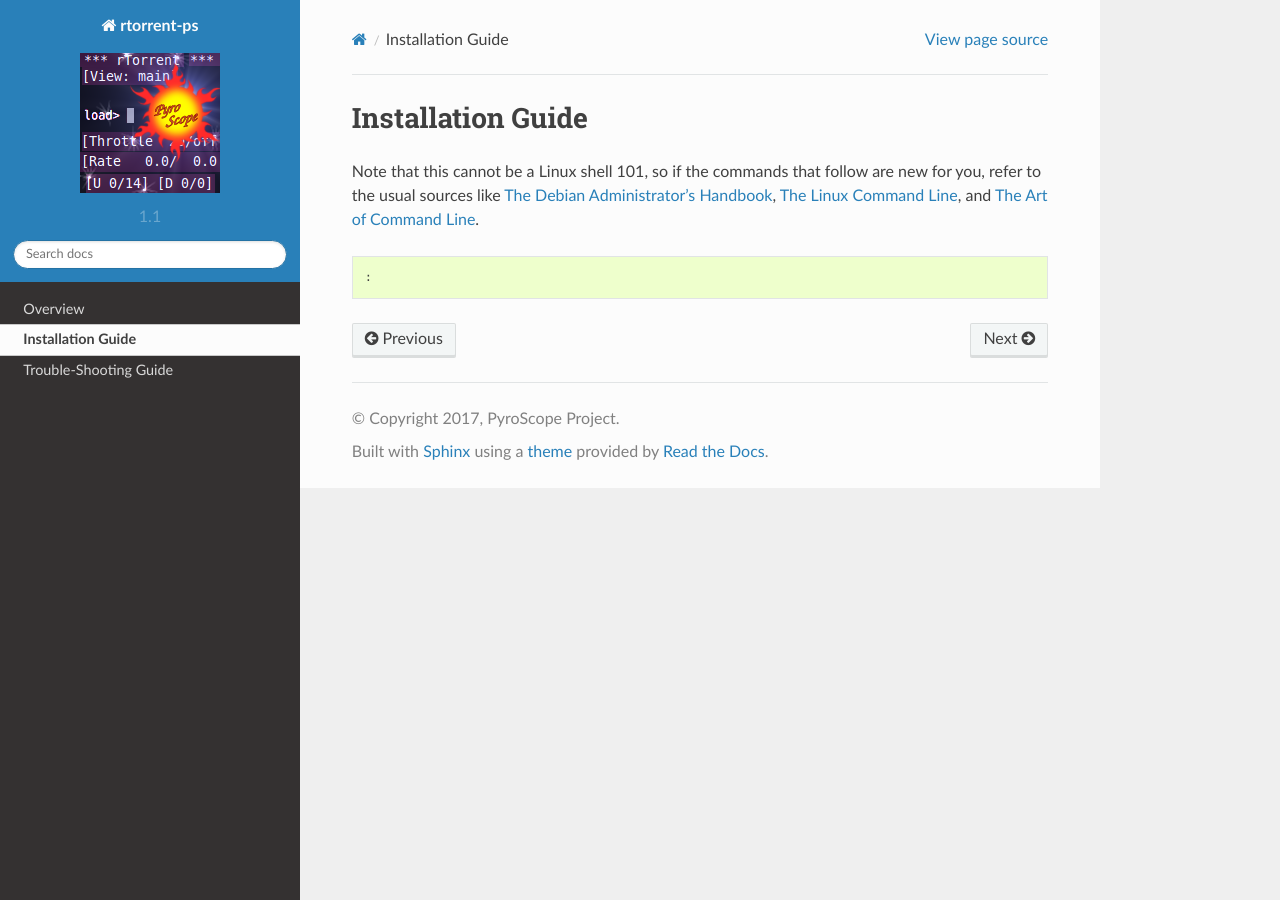
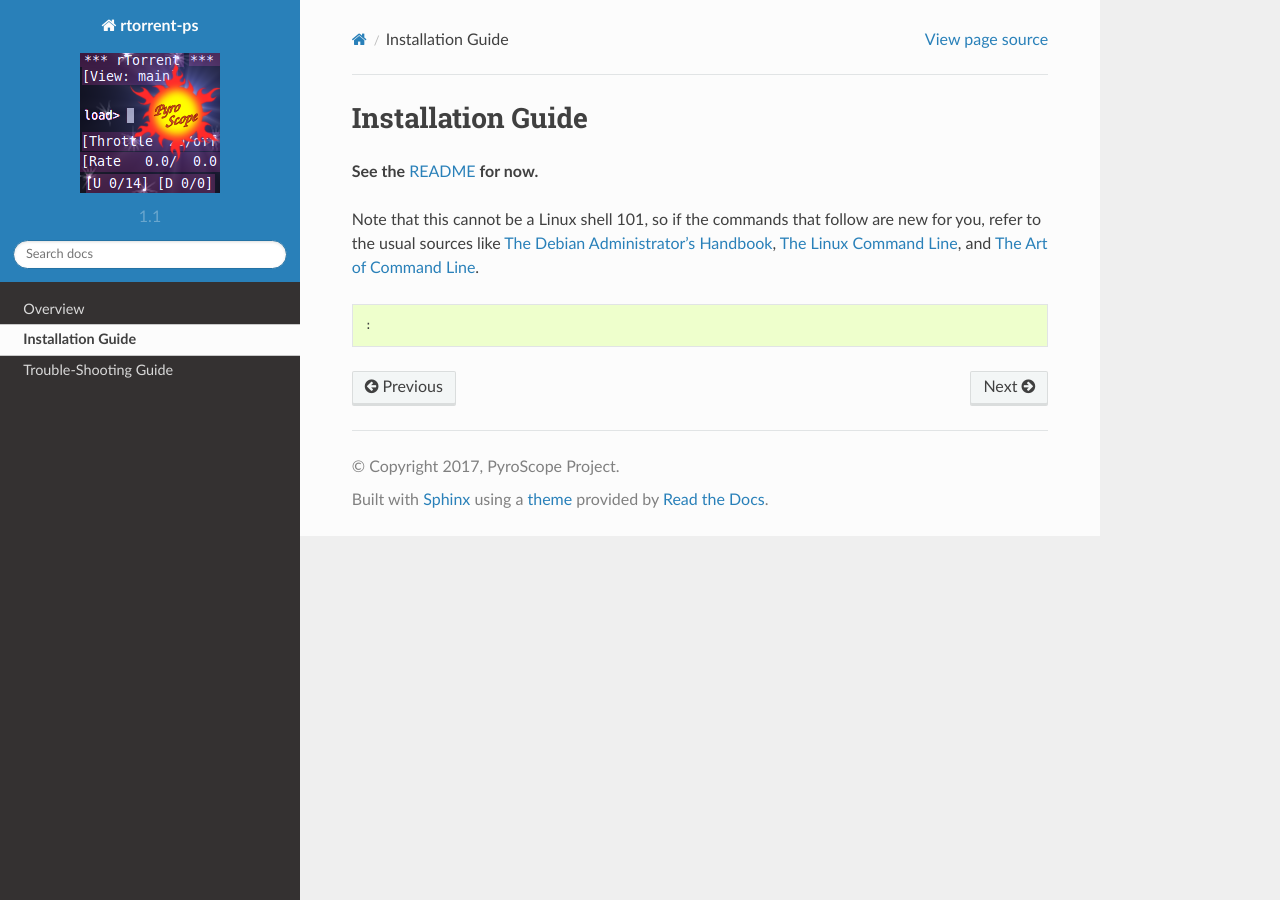
Before and after one commit to pyroscope/rtorrent-ps, a Sphinx documentation site: the page built from docs/setup.rst, in a window 1280 px wide. Built offline with Sphinx 7.4.7 and the Read the Docs theme 2.0.0, drawn with Linux system fonts in a browser that asks for light colours.

Commit message:
docs: links to README

```diff
--- a/docs/overview.rst
+++ b/docs/overview.rst
@@ -1,5 +1,9 @@
 Overview
 ========
+
+**See the** `README`_ **for now.**
+
+.. _README: https://github.com/pyroscope/rtorrent-ps#rtorrent-ps
 
 
 .. figure:: https://raw.githubusercontent.com/pyroscope/rtorrent-ps/master/docs/_static/img/rT-PS-094-2014-05-24-shadow.png
--- a/docs/setup.rst
+++ b/docs/setup.rst
@@ -1,5 +1,10 @@
 Installation Guide
 ==================
+
+**See the** `README`_ **for now.**
+
+.. _README: https://github.com/pyroscope/rtorrent-ps#rtorrent-ps
+
 
 Note that this cannot be a Linux shell 101, so if the commands that follow
 are new for you, refer to the usual sources like
```
